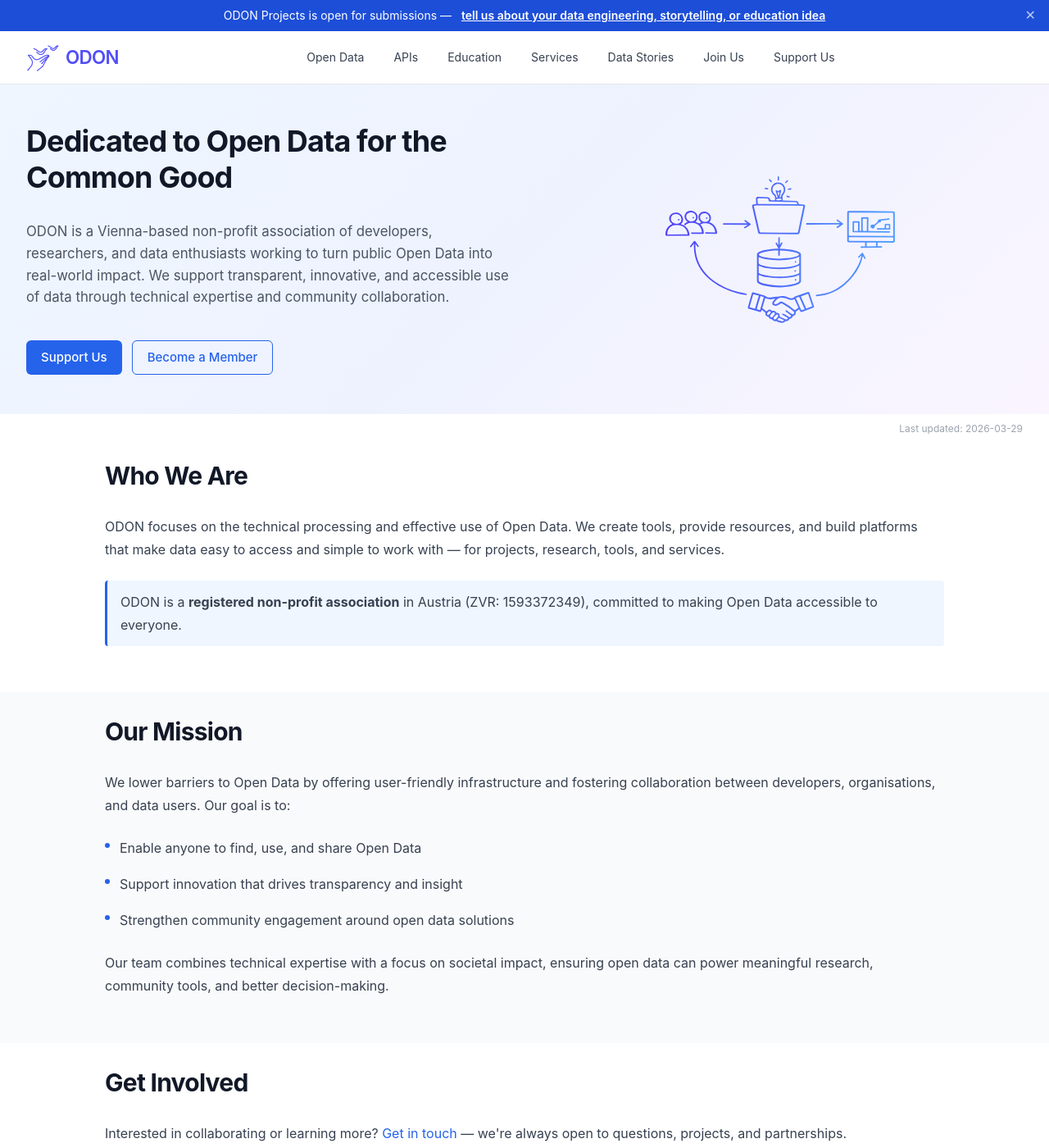
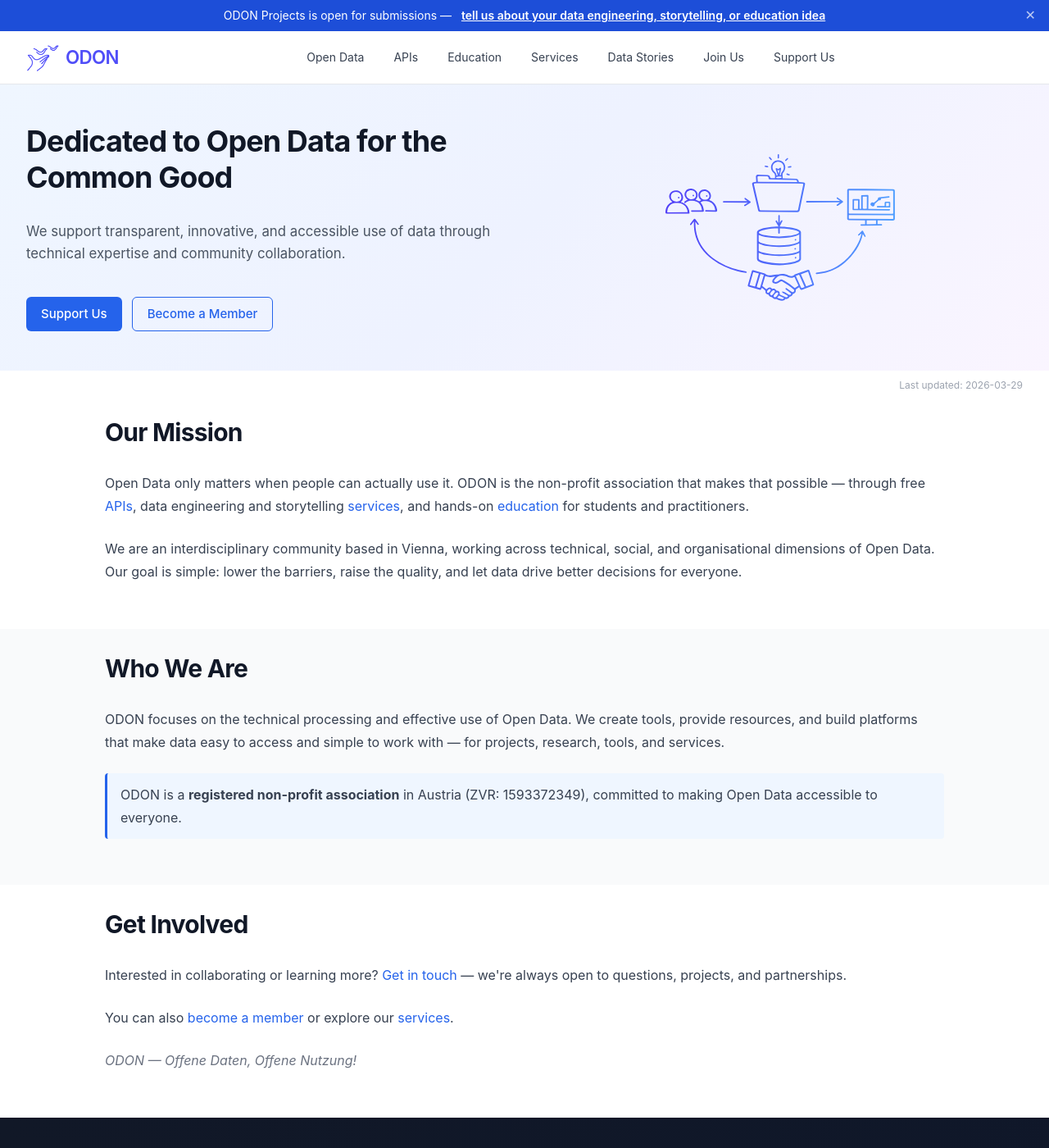
Before and after one commit to verein-odon/verein-odon.github.io, a Jekyll site: the page built from docs/en/association.md, in a window 1280 px wide and 1400 px high. Shown: the whole window at 82% size. Built offline with Jekyll 4.4.1, drawn with Linux system fonts in a browser that asks for light colours.

Commit message:
Page improvements and new mission statement

```diff
--- a/docs/_data/heros.yaml
+++ b/docs/_data/heros.yaml
@@ -53,7 +53,7 @@
 association:
   en:
     hero-title: "Dedicated to Open Data for the Common Good"
-    hero-subtitle: "ODON is a Vienna-based non-profit association of developers, researchers, and data enthusiasts working to turn public Open Data into real-world impact. We support transparent, innovative, and accessible use of data through technical expertise and community collaboration."
+    hero-subtitle: "We support transparent, innovative, and accessible use of data through technical expertise and community collaboration."
     image_src: "/assets/images/heros/association.svg"
     alt_text: "Value flows in the association"
     buttons:
--- a/docs/_layouts/home.html
+++ b/docs/_layouts/home.html
@@ -12,7 +12,7 @@
 </div>
 
 <!-- News Section -->
-<section class="section bg-gray">
+<section class="section bg-white">
 <div class="container">
   <div class="content-section">
   <h2 class="section-title">{{ page.list_title | default: "Posts" }}</h2>
--- a/docs/assets/main.scss
+++ b/docs/assets/main.scss
@@ -646,6 +646,7 @@
   padding: 1.5rem;
   border-radius: 0.75rem;
   border: 1px solid var(--color-gray-200);
+  background: #fff;
   transition: all 0.3s;
 }
 
--- a/docs/en/association.md
+++ b/docs/en/association.md
@@ -11,12 +11,9 @@
 <section class="section bg-white">
   <div class="container">
     <div class="content-section">
-      <h2>Who We Are</h2>
-      <p>ODON focuses on the technical processing and effective use of Open Data. We create tools, provide resources, and build platforms that make data easy to access and simple to work with — for projects, research, tools, and services.
-      </p>
-      <p style="background: #eff6ff; border-left: 3px solid #2563eb; padding: 0.75rem 1rem; border-radius: 0.25rem; margin-top: 1rem;">
-        ODON is a <b>registered non-profit association</b> in Austria (ZVR: 1593372349), committed to making Open Data accessible to everyone.
-      </p>
+      <h2>Our Mission</h2>
+      <p>Open Data only matters when people can actually use it. ODON is the non-profit association that makes that possible — through free <a href="/en/apis/">APIs</a>, data engineering and storytelling <a href="/en/services/">services</a>, and hands-on <a href="/en/education/">education</a> for students and practitioners.</p>
+      <p>We are an interdisciplinary community based in Vienna, working across technical, social, and organisational dimensions of Open Data. Our goal is simple: lower the barriers, raise the quality, and let data drive better decisions for everyone.</p>
     </div>
   </div>
 </section>
@@ -24,23 +21,12 @@
 <section class="section bg-gray">
   <div class="container">
     <div class="content-section">
-      <h2>Our Mission</h2>
-      <p>We lower barriers to Open Data by offering user-friendly infrastructure and fostering collaboration between developers, organisations, and data users. Our goal is to:</p>
-      <ul>
-        <li>
-          <span class="bullet"></span>
-          <span>Enable anyone to find, use, and share Open Data</span>
-        </li>
-        <li>
-          <span class="bullet"></span>
-          <span>Support innovation that drives transparency and insight</span>
-        </li>
-        <li>
-          <span class="bullet"></span>
-          <span>Strengthen community engagement around open data solutions</span>
-        </li>
-      </ul>
-      <p>Our team combines technical expertise with a focus on societal impact, ensuring open data can power meaningful research, community tools, and better decision-making.</p>
+      <h2>Who We Are</h2>
+      <p>ODON focuses on the technical processing and effective use of Open Data. We create tools, provide resources, and build platforms that make data easy to access and simple to work with — for projects, research, tools, and services.
+      </p>
+      <p style="background: #eff6ff; border-left: 3px solid #2563eb; padding: 0.75rem 1rem; border-radius: 0.25rem; margin-top: 1rem;">
+        ODON is a <b>registered non-profit association</b> in Austria (ZVR: 1593372349), committed to making Open Data accessible to everyone.
+      </p>
     </div>
   </div>
 </section>
```
Also changed, not shown: docs/en/index.md (+13 -3 lines), docs/en/open-data.md (+6 -6 lines).
